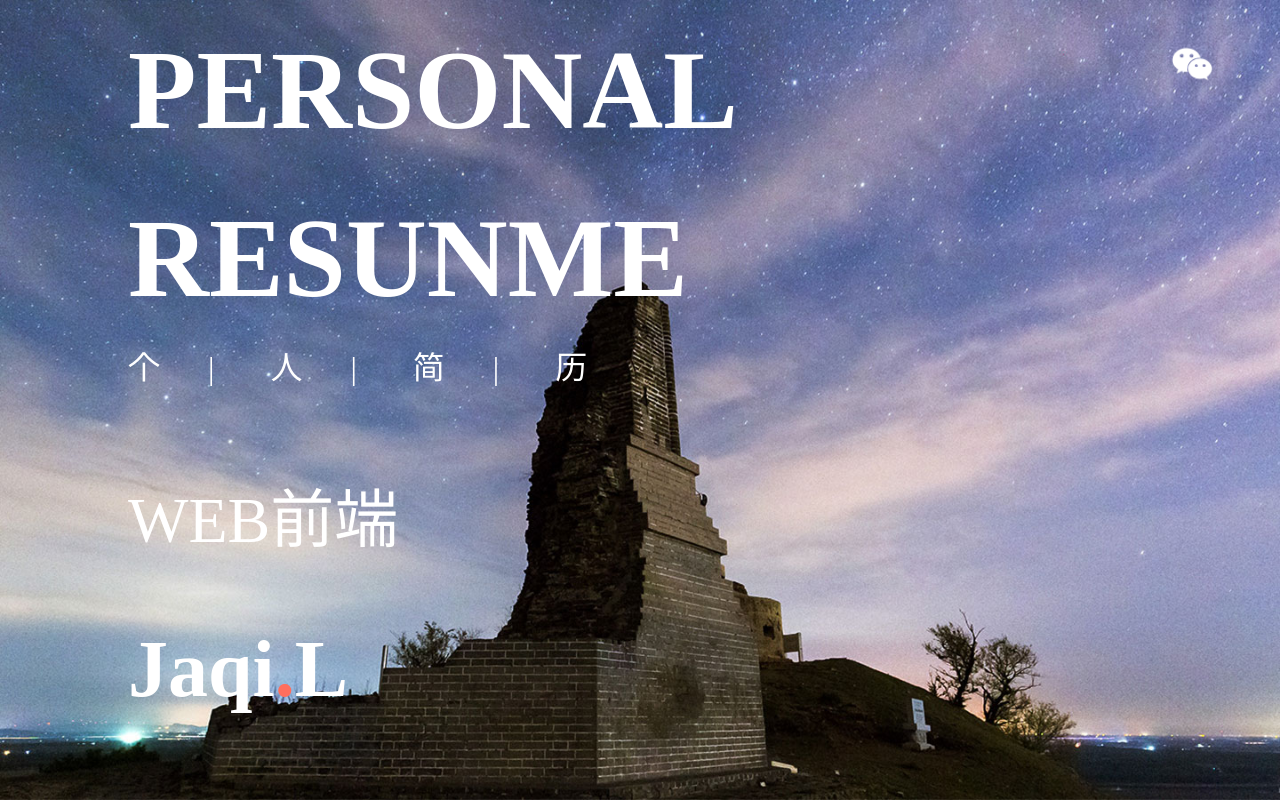
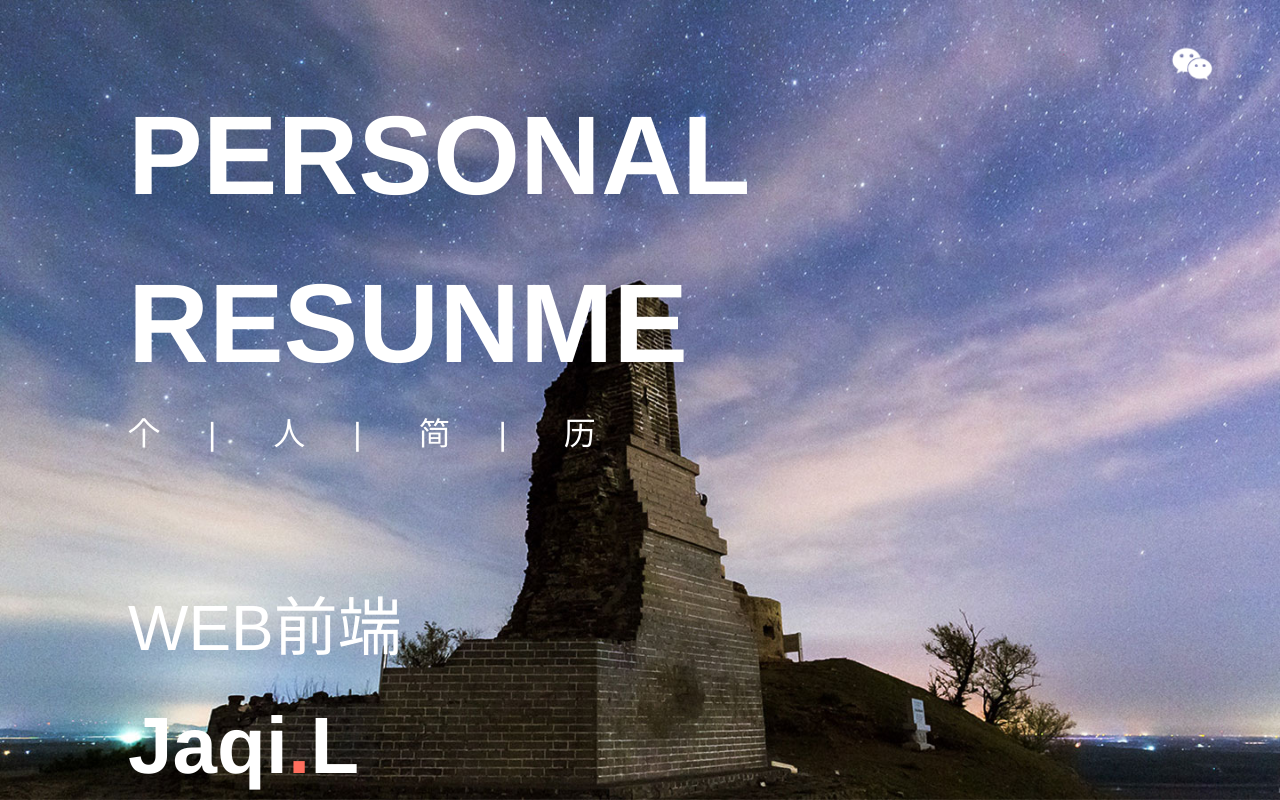
Before and after one commit to jaqi-l/page, a Vue app: page /#/newinfo in a window 1280 px wide. Built offline with nearby package versions, Linux system fonts and the light colour scheme.

Commit message:
info页面改版：引入scss 修复主页样式

```diff
--- a/package.json
+++ b/package.json
@@ -23,7 +23,9 @@
     "@vue/compiler-sfc": "^3.0.0",
     "babel-eslint": "^10.1.0",
     "eslint": "^6.7.2",
-    "eslint-plugin-vue": "^7.0.0-0"
+    "eslint-plugin-vue": "^7.0.0-0",
+    "node-sass": "^5.0.0",
+    "sass-loader": "^10.1.1"
   },
   "eslintConfig": {
     "root": true,
--- a/src/App.vue
+++ b/src/App.vue
@@ -10,3 +10,37 @@ export default {
   }
 }
 </script>
+<style>
+h1 {
+  font-family: "PingHei","Helvetica Neue","Helvetica","Arial","Verdana","sans-serif";
+  font-size: 7rem;
+  margin: 0px;
+  padding: 0px;
+  line-height: 1.5;
+}
+h2 {
+  font-family: "PingHei","Helvetica Neue","Helvetica","Arial","Verdana","sans-serif";
+  margin: 0px;
+  padding: 0px;
+  font-size: 5rem;
+}
+h3 {
+  font-family: "PingHei","Helvetica Neue","Helvetica","Arial","Verdana","sans-serif";
+  margin: 0px;
+  padding: 0px;
+  font-weight: normal;
+  font-size: 4rem;
+}
+h4 {
+  font-family: "PingHei","Helvetica Neue","Helvetica","Arial","Verdana","sans-serif";
+  margin: 0px;
+  padding: 0px;
+  font-size: 2rem;
+  font-weight: lighter;
+}
+p {
+  font-family: "PingHei","Helvetica Neue","Helvetica","Arial","Verdana","sans-serif";
+  margin: 0px;
+  padding: 0px;
+}
+</style>
--- a/src/views/newinfo.vue
+++ b/src/views/newinfo.vue
@@ -16,13 +16,17 @@
             />
           </transition>
           <div class="homeInfo">
+            <div class="titile">
               <h1>PERSONAL<br />RESUNME</h1>
               <h4>
                 <span>个</span>| <span>人</span>| <span>简</span>|
                 <span>历</span>
               </h4>
+            </div>
+            <div class="nickname">
               <h3>WEB前端</h3>
               <h2>Jaqi<span style="color: #ff6e5d">.</span>L</h2>
+            </div>
           </div>
         </div>
       </li>
@@ -159,39 +163,24 @@ export default {
   },
 };
 </script>
-<style scoped>
-h1 {
-  font-size: 7rem;
-  margin: 0px;
-  padding: 0px;
-  line-height: 1.5;
-}
-h2 {
-  margin: 0px;
-  padding: 0px;
-  font-size: 5rem;
-}
-h3 {
-  margin: 0px;
-  padding: 0px;
-  font-weight: normal;
-  font-size: 4rem;
-}
-h4 {
-  margin: 0px;
-  padding: 0px;
-  font-size: 2rem;
-  font-weight: lighter;
-}
-p {
-  margin: 0px;
-  padding: 0px;
-}
+<style scoped lang="scss">
+// 视口
 .layout {
   overflow: hidden;
   box-sizing: border-box;
   background-color: #000;
   animation: openwindow 3s ease-in-out 0s;
+  .viewList {
+    width: 100%;
+    margin: 0px;
+    padding: 0px;
+    transition: transform 2s;
+    li {
+      height: 100vh;
+      font-size: 100px;
+      background-color: #fff;
+      overflow: hidden;
+    }
   }
   @keyframes openwindow {
     from {
@@ -201,22 +190,11 @@ p {
       opacity: 1;
     }
   }
-.viewList {
-  width: 100%;
-  margin: 0px;
-  padding: 0px;
-  transition: transform 2s;
 }
-.viewList > li {
-  height: 100vh;
-  font-size: 100px;
-  background-color: #fff;
-  overflow: hidden;
-}
+// 第一屏 banner
 .banner {
   margin: 0px;
   padding: 0px;
-}
   .home {
     width: 100%;
     height: 100%;
@@ -226,16 +204,6 @@ p {
     background-position: center;
     transition: transform 3s 1s ease-in-out;
     color: #fff;
-}
-.homeInfo {
-  width: 80%;
-  height: 85%;
-  transform: translateY(10%);
-  margin: 0 auto;
-  display: flex;
-  flex-direction: column;
-  justify-content: center;
-}
     @media screen and (min-width: 1024px) {
       .weiChat {
         background: url(~@/assets/images/weichat-w.png) no-repeat;
@@ -270,21 +238,39 @@ p {
         opacity: 0;
       }
     }
-.homeInfo h1 {
-  margin-top: -6rem;
+
+    .homeInfo {
+      width: 80%;
+      height: 90%;
+      transform: translateY(10%);
+      margin: 0 auto;
+      display: flex;
+      flex-direction: column;
+      justify-content: flex-start;
+      .titile {
+        flex: 2;
+        h1 {
+          // margin-top: 6rem;
         }
-.homeInfo h4 > span {
+        h4 {
+          margin-left: -3rem;
+          span {
             display: inline-block;
             margin: 0 3rem;
           }
-.homeInfo h4 {
-  margin-left: -3rem;
         }
-.homeInfo h2 {
-  margin-top: 4rem;
       }
-.homeInfo h3 {
+      .nickname {
+        flex: 1;
+        h2 {
+          margin-top: 2rem;
+        }
+        h3 {
           margin-top: 5rem;
+        }
+      }
+    }
+  }
 }
 #blowUp {
   transform: scale(1);
```
Also changed, not shown: 17 other files (tests, documents, lock files or other folders). Lines whose indentation alone changed are shown as unchanged.
